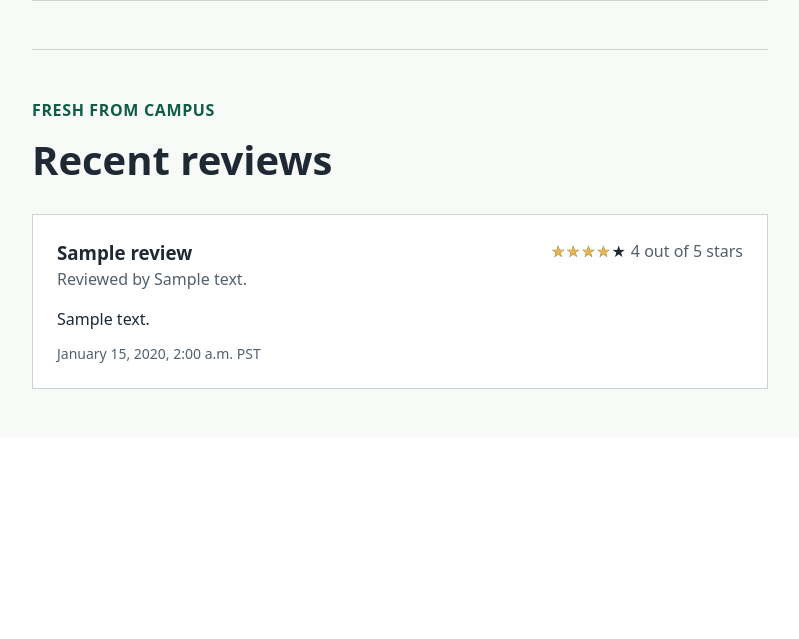
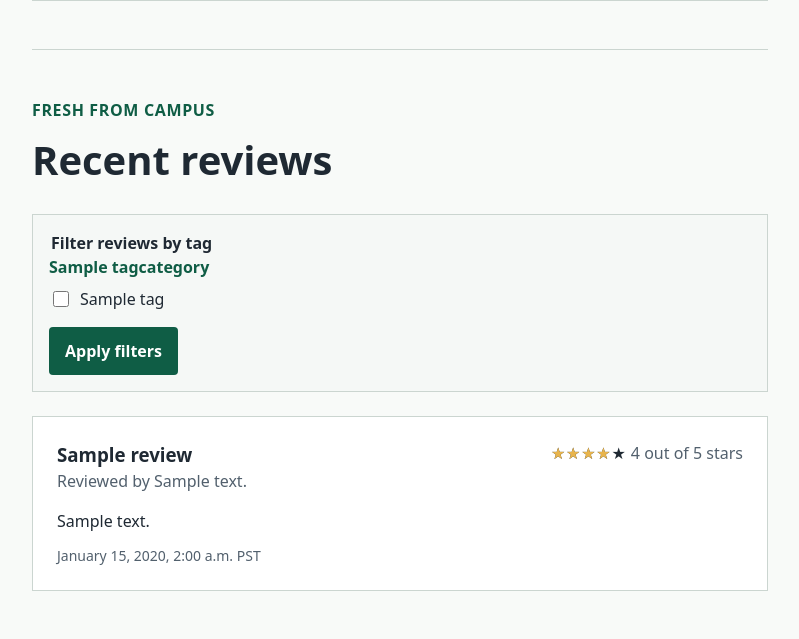
Before and after one commit to ChicoState/campuscuisines, a Django app: template templates/core/home.html in a window 1280 px wide. Shown: the part 1473-2112 px from the top of the page, without its empty margins (48-847 px from the left). Before the commit the page ends 1862 px from the top, so only its background shows below. Run offline with Django 5.2, Linux system fonts and the light colour scheme; the template is opened without the code that fills it: values that come from a table or form of the project are taken from there, others are empty; tables that the repository leaves empty hold one stand-in row (values such as "Sample post"); parts of the project's set-up code (start-up, migrations or seed data) failed here and were passed over.

Commit message:
Initial Review Tag Filtering Implementation

```diff
--- a/reviews/models.py
+++ b/reviews/models.py
@@ -39,6 +39,8 @@ class Tag(models.Model):
 
 
 class Review(models.Model):
+    objects: models.Manager
+
     dish_name = models.CharField(max_length=100)
     reviewer_name = models.CharField(max_length=50)
     rating = models.PositiveSmallIntegerField(
--- a/static/core/site.css
+++ b/static/core/site.css
@@ -323,6 +323,64 @@ button {
   border-top: 1px solid #cbd5d0;
 }
 
+.review-filter {
+  display: grid;
+  gap: var(--space-4);
+  margin-top: var(--space-6);
+  padding: var(--space-4);
+  border: 1px solid #cbd5d0;
+  background: #f5f8f6;
+}
+
+.review-filter fieldset {
+  display: grid;
+  gap: var(--space-3);
+  margin: 0;
+  padding: 0;
+  border: 0;
+}
+
+.review-filter legend {
+  font-weight: 700;
+}
+
+.review-filter__groups {
+  display: flex;
+  flex-wrap: wrap;
+  gap: var(--space-4);
+}
+
+.review-filter__group {
+  display: grid;
+  gap: var(--space-2);
+  min-width: 9rem;
+}
+
+.review-filter__group h3 {
+  margin: 0;
+  color: var(--color-brand);
+  font-size: 1rem;
+}
+
+.review-filter__group label {
+  display: flex;
+  align-items: center;
+  gap: var(--space-2);
+}
+
+.review-filter__group input {
+  width: 1rem;
+  height: 1rem;
+  accent-color: var(--color-brand);
+}
+
+.review-filter__actions {
+  display: flex;
+  align-items: center;
+  flex-wrap: wrap;
+  gap: var(--space-4);
+}
+
 .review-list {
   display: grid;
   gap: var(--space-4);
--- a/templates/core/home.html
+++ b/templates/core/home.html
@@ -105,6 +105,38 @@
       <p class="eyebrow">Fresh from campus</p>
       <h2 id="review-feed-heading">Recent reviews</h2>
     </div>
+    <form method="get" class="review-filter" aria-label="Filter reviews by tag">
+      <fieldset>
+        <legend>Filter reviews by tag</legend>
+        <div class="review-filter__groups">
+          {% for group in form.tag_groups %}
+            <div class="review-filter__group">
+              <h3>{{ group.name }}</h3>
+              {% for tag in group.tags %}
+                <label for="review-tag-{{ tag.pk }}">
+                  <input
+                    id="review-tag-{{ tag.pk }}"
+                    name="review_tag"
+                    type="checkbox"
+                    value="{{ tag.pk }}"
+                    {% if tag.pk in selected_review_tag_ids %}checked{% endif %}
+                  >
+                  {{ tag.name }}
+                </label>
+              {% endfor %}
+            </div>
+          {% empty %}
+            <p class="form-help">No review tags are available yet.</p>
+          {% endfor %}
+        </div>
+      </fieldset>
+      <div class="review-filter__actions">
+        <button type="submit">Apply filters</button>
+        {% if selected_review_tag_ids %}
+          <a href="{% url 'home' %}#review-feed-heading">Clear filters</a>
+        {% endif %}
+      </div>
+    </form>
     {% if reviews %}
       <ol class="review-list">
         {% for review in reviews %}
```
Also changed, not shown: core/views.py (+9 -1 lines), reviews/filters.py (added, +39 -0 lines), tests/test_review_filter_views.py (added, +42 -0 lines), tests/test_review_filters.py (added, +79 -0 lines).
